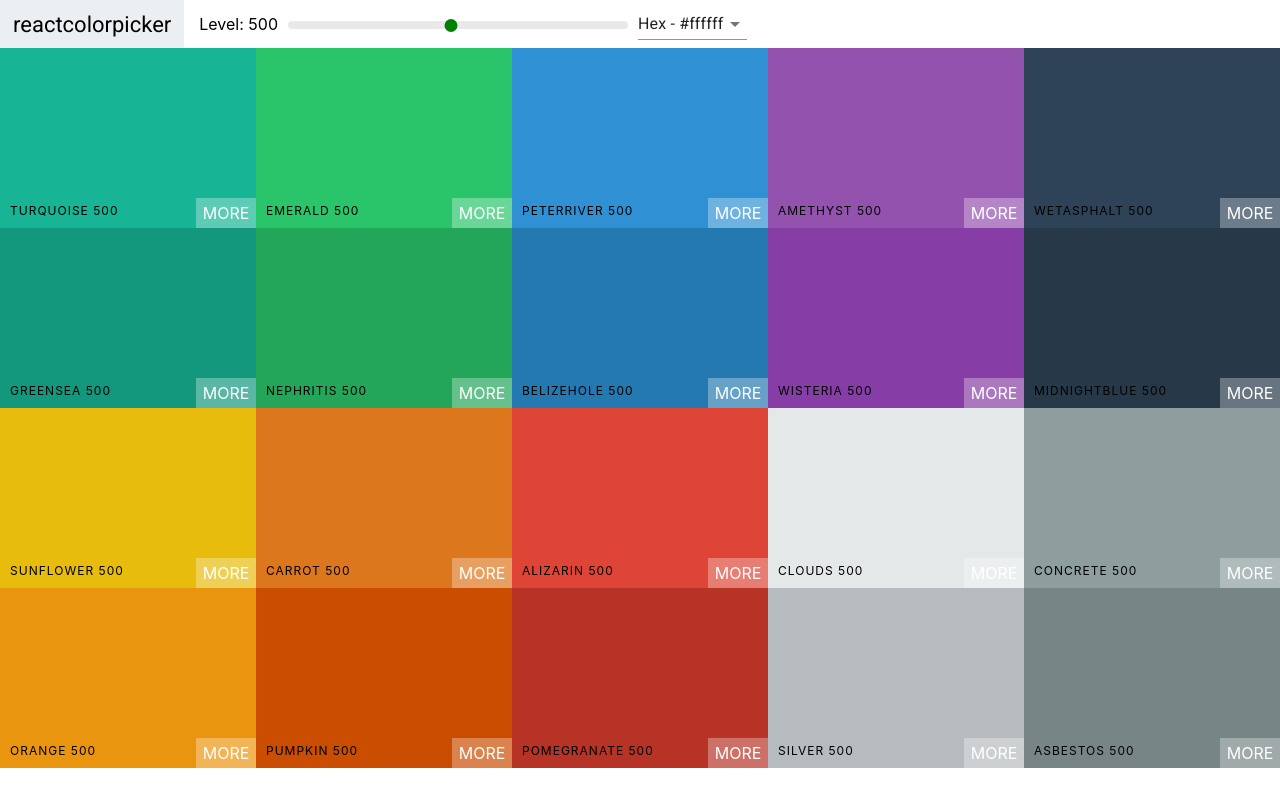
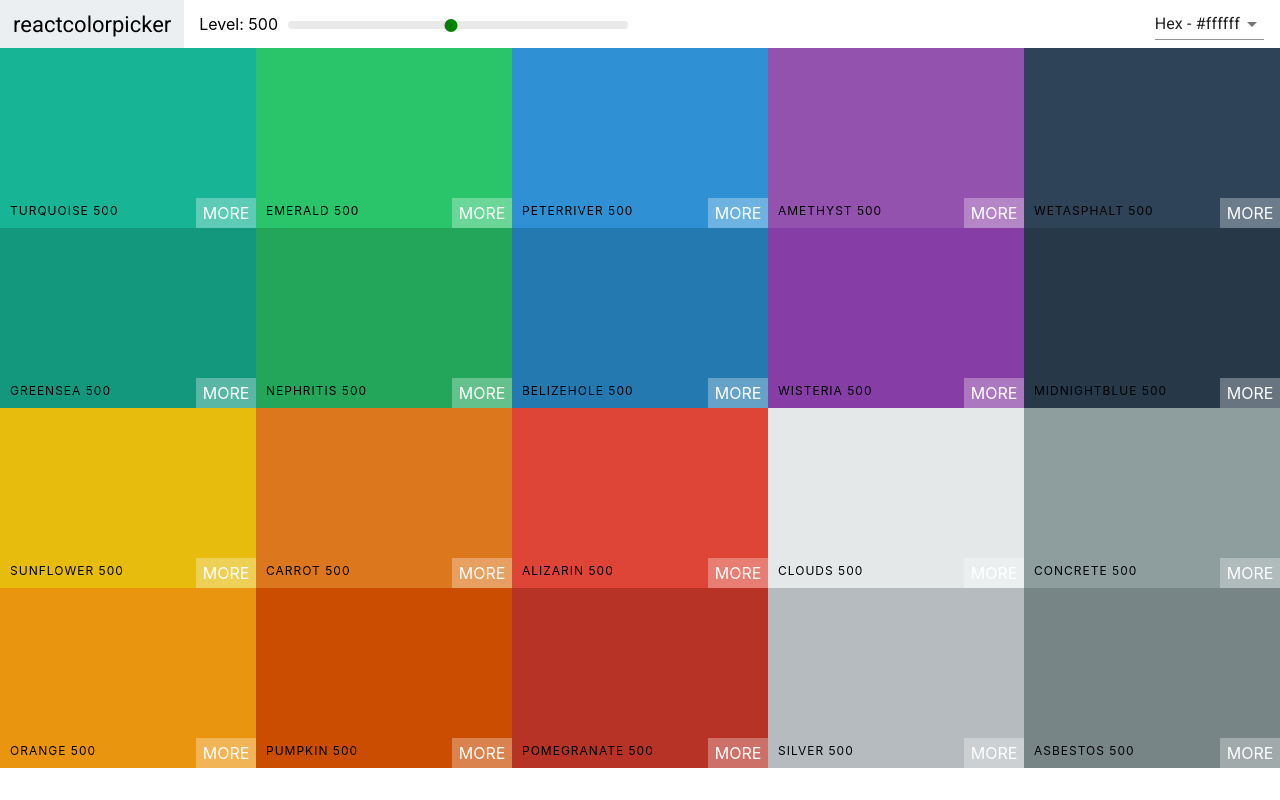
Before and after one commit to rusakovic/colors-app, a React (Create React App) app: page / in a window 1280 px wide. Built offline with nearby package versions, Linux system fonts and the light colour scheme.

Commit message:
Add snackbar for changing color type

```diff
--- a/package.json
+++ b/package.json
@@ -4,6 +4,7 @@
   "private": true,
   "dependencies": {
     "@material-ui/core": "^4.3.2",
+    "@material-ui/icons": "^4.2.1",
     "chroma-js": "^2.0.4",
     "rc-slider": "^8.6.13",
     "react": "^16.9.0",
--- a/src/Navbar.css
+++ b/src/Navbar.css
@@ -48,3 +48,8 @@
   margin-left: -7px;
   margin-top: -2.5px;
 }
+
+.select-container {
+  margin-left: auto;
+  margin-right: 1rem;
+}
--- a/src/Navbar.js
+++ b/src/Navbar.js
@@ -1,6 +1,10 @@
 import React, { Component } from 'react';
 import Select from '@material-ui/core/Select';
 import MenuItem from '@material-ui/core/MenuItem';
+import Snackbar from '@material-ui/core/Snackbar';
+import CloseIcon from '@material-ui/icons/Close';
+import IconButton from '@material-ui/core/IconButton';
+
 import Slider from 'rc-slider';
 
 
@@ -12,14 +16,21 @@
    constructor(props) {
      super(props);
      this.state = {
-       format: 'hex'
+       format: 'hex',
+       open: true
      }
-     this.handleChange = this.handleChange.bind(this);
+     this.handleFormatChange = this.handleFormatChange.bind(this);
+     this.closeSnackbar = this.closeSnackbar.bind(this);
    }
 
-   handleChange(e) {
-     this.setState({ format: e.target.value });
+   handleFormatChange(e) {
+     this.setState({ format: e.target.value, open: true });
      this.props.handleChange(e.target.value);
+   }
+
+   // function for closing Snackbar by user
+   closeSnackbar() {
+     this.setState({ open: false })
    }
 
   render() {
@@ -46,12 +57,30 @@
         </div>
         {/* dropdown color selection  */}
         <div className="select-container">
-          <Select value={format} onChange={this.handleChange}>
+          <Select value={format} onChange={this.handleFormatChange}>
             <MenuItem value='hex'>Hex - #ffffff</MenuItem>
             <MenuItem value='rgb'>Rgb - rgb(255,255,255)</MenuItem>
             <MenuItem value='rgba'>Rgb - rgb(255,255,255, 1.0)</MenuItem>
           </Select>
         </div>
+        {/* pop-up small window when the user change the color type */}
+        <Snackbar
+          anchorOrigin={{vertical: 'bottom', horizontal: 'left' }}
+          open={this.state.open}
+          autoHideDuration={3000}
+          message={<span id='message-id'>Format Changed to {format.toUpperCase()}</span>}
+          ContentProps={{ 'aria-describedby': 'message-id' }}
+          onClose={this.closeSnackbar}
+          action={[
+            <IconButton
+              onClick={this.closeSnackbar}
+              color='inherit'
+              key='close'
+              aria-label='close'>
+              <CloseIcon />
+            </IconButton>
+          ]}
+        />
       </header>
     )
   }
```
Also changed, not shown: 1 other file (tests, documents, lock files or other folders).
